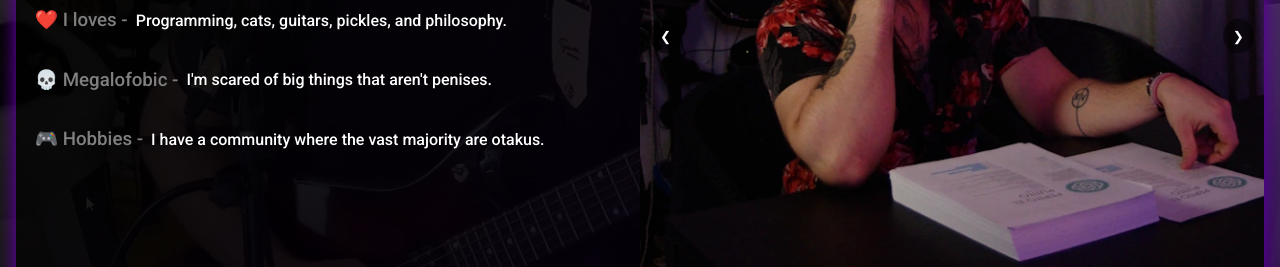
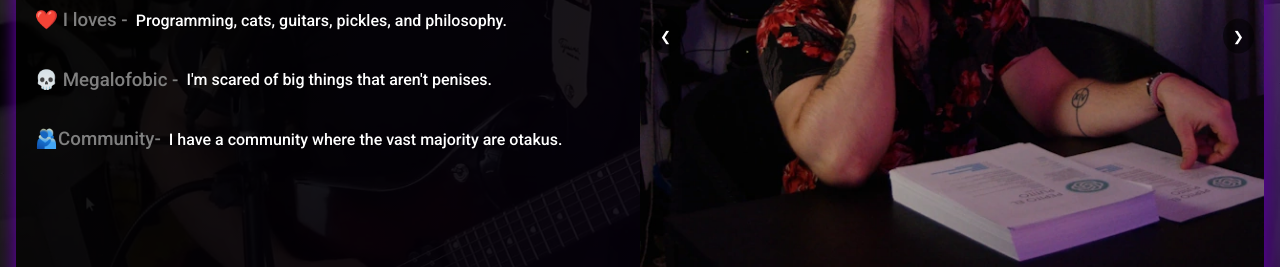
Before and after one commit to francot77/dotportfolio, a React (Create React App) app: page / in a window 1280 px wide. Shown: the part 1500-1767 px from the top of the page. Built offline with nearby package versions, Linux system fonts and the light colour scheme.

Commit message:
fix aboutme

```diff
--- a/src/components/aboutme.jsx
+++ b/src/components/aboutme.jsx
@@ -24,7 +24,7 @@ function AboutMe(){
           <p>I'm scared of big things that aren't penises.</p>
           </div>
           <div className='inlineabouttext'>
-          <h3>🎮 Hobbies -</h3>
+          <h3>🫂Community-</h3>
           <p>I have a community where the vast majority are otakus.</p>
           </div>
           </div>
```
